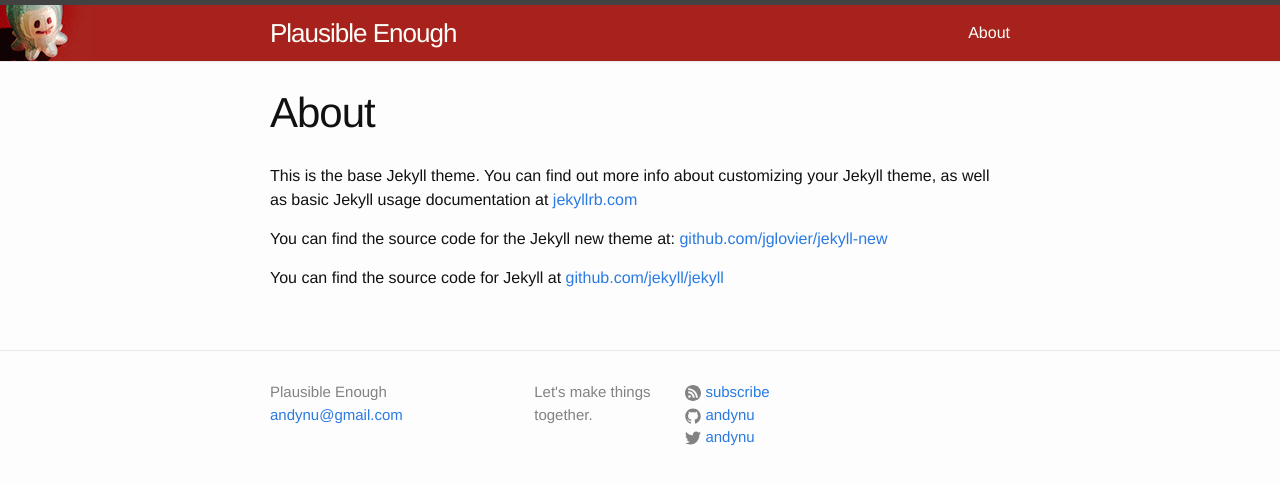
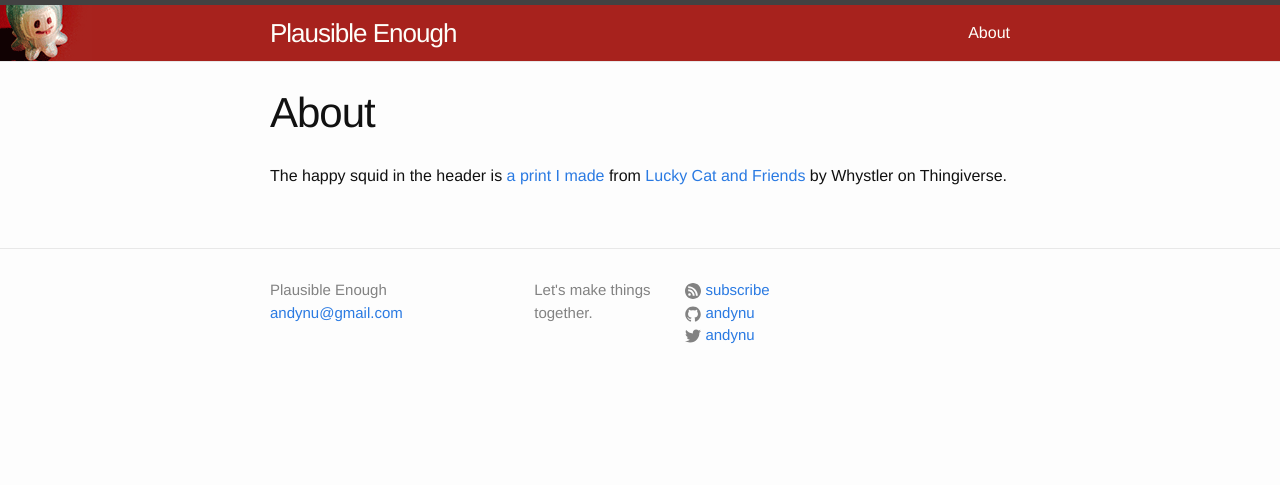
Before and after one commit to andynu/andynu.github.io, a Jekyll site: the page built from about.md, in a window 1280 px wide. Shown: the top 485 px of the page. Built offline with Jekyll 4.4.1, drawn with Linux system fonts in a browser that asks for light colours.

Commit message:
Add attribution for the header object.

```diff
--- a/about.md
+++ b/about.md
@@ -4,8 +4,14 @@ title: About
 permalink: /about/
 ---
 
+The happy squid in the header is [a print I made](http://www.thingiverse.com/make:98056) from [Lucky Cat and Friends](http://www.thingiverse.com/thing:440876) by Whystler on Thingiverse.
+
+<!--
+----
+
 This is the base Jekyll theme. You can find out more info about customizing your Jekyll theme, as well as basic Jekyll usage documentation at [jekyllrb.com](http://jekyllrb.com/)
 
 You can find the source code for the Jekyll new theme at: [github.com/jglovier/jekyll-new](https://github.com/jglovier/jekyll-new)
 
 You can find the source code for Jekyll at [github.com/jekyll/jekyll](https://github.com/jekyll/jekyll)
+-->
```
